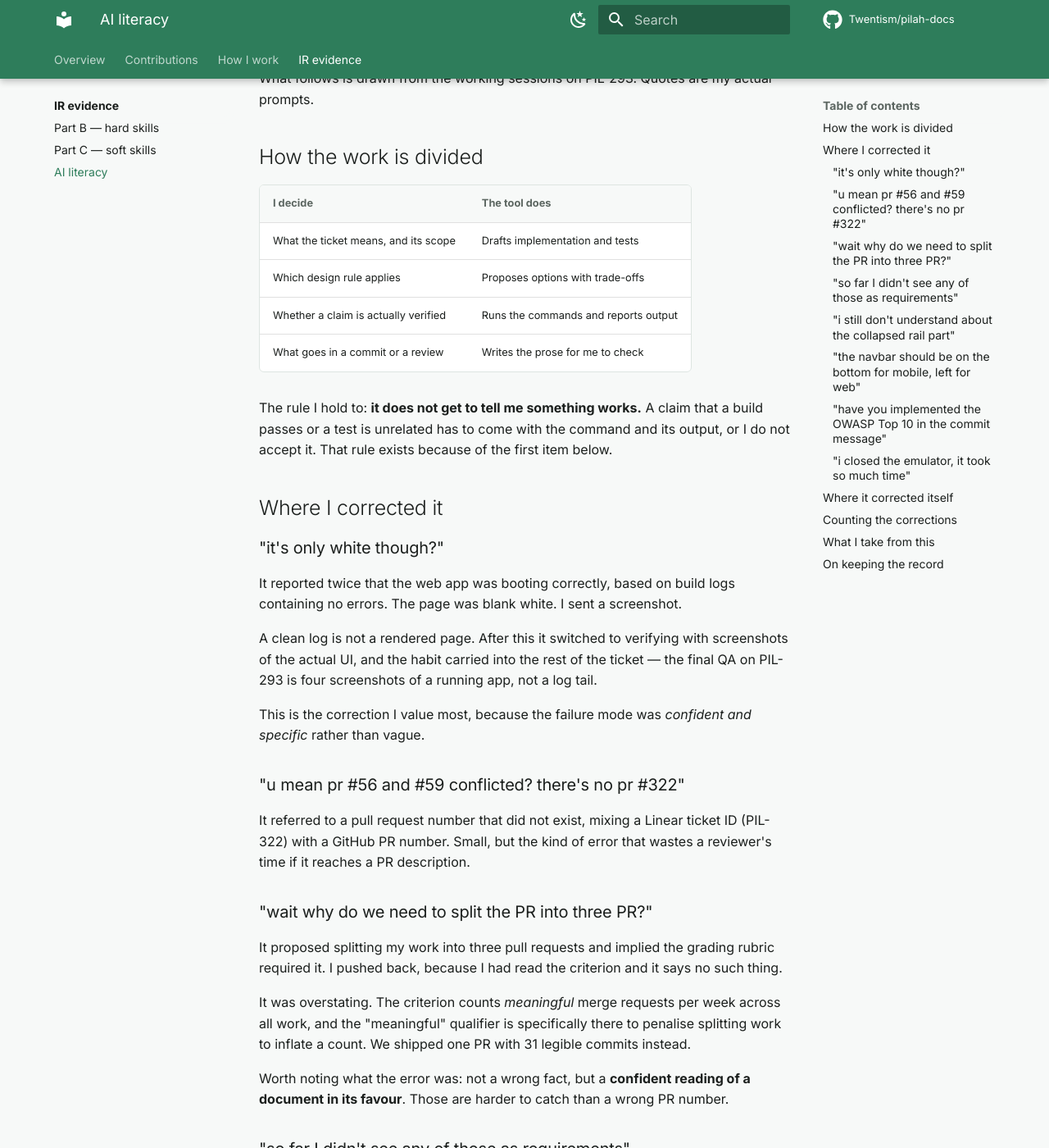
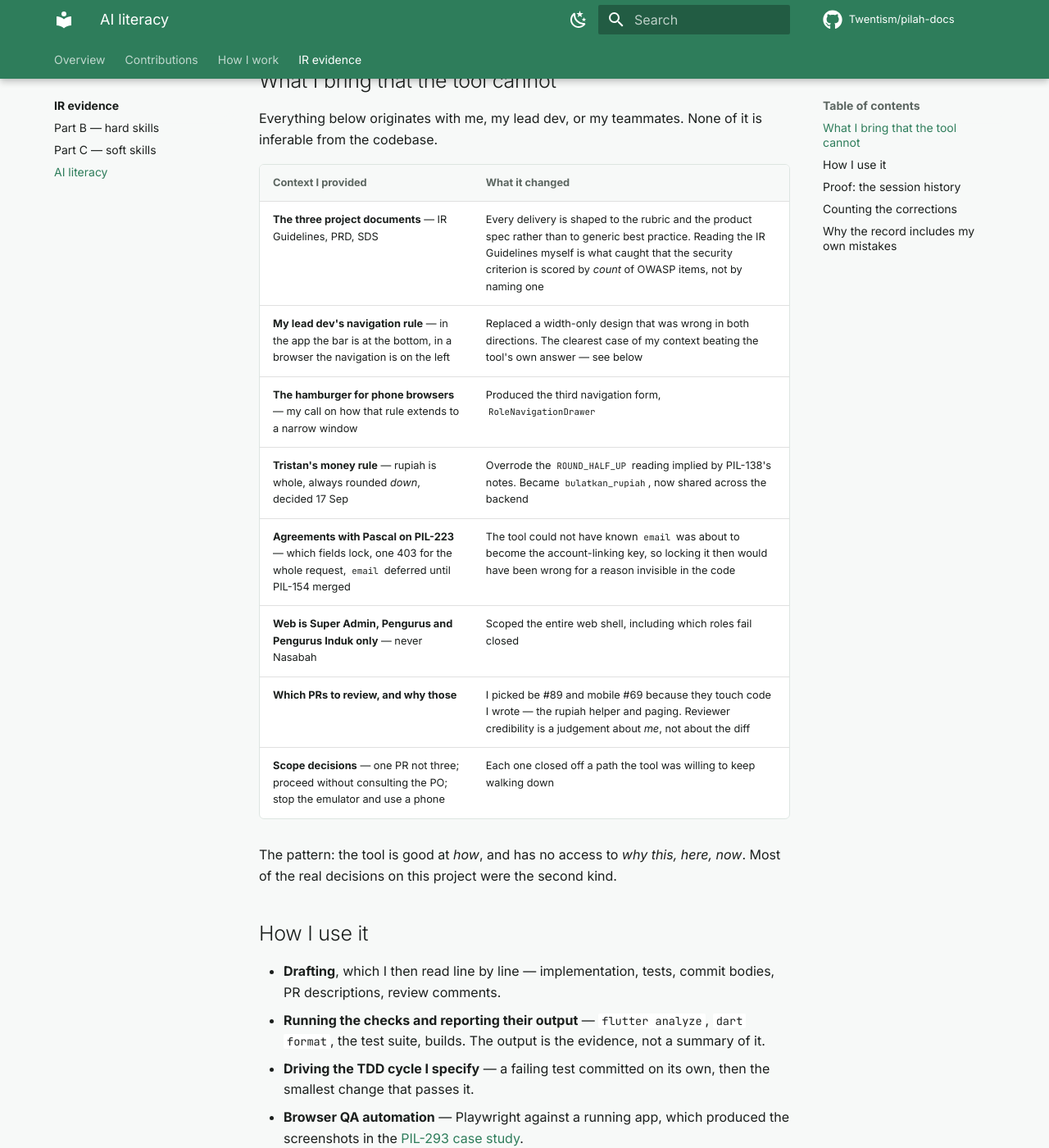
Before and after one commit to Twentism/pilah-docs, an MkDocs documentation site: the page built from docs/ir/ai-literacy.md, in a window 1280 px wide and 1400 px high, scrolled down 263 px. Shown: the whole window at 82% size. Built offline with MkDocs 1.6.1 and Material for MkDocs 9.7.7, drawn with Linux system fonts in a browser that asks for light colours; comment, search, counter and statistics services are not loaded; some of the changed text lies outside the part shown.

Commit message:
docs(ir): lead the AI literacy page with the context I supply
The page opened on the tool's mistakes, which buries the part that actually
demonstrates direction: the context only I could provide. It now opens with
that — the three project documents, my lead dev's navigation rule, Tristan's
rounding decision, the PIL-223 agreements with Pascal, the web role scope, the
choice of which PRs to review, and the scope calls — each paired with what it
changed in the work.

A short section on how the tool is actually used follows, then the session
history as proof, then the tally of corrections by cause.

```diff
--- a/docs/ir/ai-literacy.md
+++ b/docs/ir/ai-literacy.md
@@ -1,134 +1,111 @@
-# AI literacy — session history
+# AI literacy
 
-I use Claude Code as a working tool on this project. The interesting evidence
-is not that it writes code; it is the record of **where its output was wrong
-and how that was caught**. That record is kept deliberately, because a
-transcript showing only successes would be evidence of nothing.
+I use Claude Code as a working tool on this project. What decides whether that
+produces good work is not the generation. It is the **context I supply**, which
+the tool has no way to obtain, and the **verification I insist on** before
+accepting anything.
 
-What follows is drawn from the working sessions on PIL-293. Quotes are my
-actual prompts.
+## What I bring that the tool cannot
 
-## How the work is divided
+Everything below originates with me, my lead dev, or my teammates. None of it is
+inferable from the codebase.
 
-| I decide | The tool does |
+| Context I provided | What it changed |
 |---|---|
-| What the ticket means, and its scope | Drafts implementation and tests |
-| Which design rule applies | Proposes options with trade-offs |
-| Whether a claim is actually verified | Runs the commands and reports output |
-| What goes in a commit or a review | Writes the prose for me to check |
+| **The three project documents** — IR Guidelines, PRD, SDS | Every delivery is shaped to the rubric and the product spec rather than to generic best practice. Reading the IR Guidelines myself is what caught that the security criterion is scored by *count* of OWASP items, not by naming one |
+| **My lead dev's navigation rule** — in the app the bar is at the bottom, in a browser the navigation is on the left | Replaced a width-only design that was wrong in both directions. The clearest case of my context beating the tool's own answer — see below |
+| **The hamburger for phone browsers** — my call on how that rule extends to a narrow window | Produced the third navigation form, `RoleNavigationDrawer` |
+| **Tristan's money rule** — rupiah is whole, always rounded *down*, decided 17 Sep | Overrode the `ROUND_HALF_UP` reading implied by PIL-138's notes. Became `bulatkan_rupiah`, now shared across the backend |
+| **Agreements with Pascal on PIL-223** — which fields lock, one 403 for the whole request, `email` deferred until PIL-154 merged | The tool could not have known `email` was about to become the account-linking key, so locking it then would have been wrong for a reason invisible in the code |
+| **Web is Super Admin, Pengurus and Pengurus Induk only** — never Nasabah | Scoped the entire web shell, including which roles fail closed |
+| **Which PRs to review, and why those** | I picked be #89 and mobile #69 because they touch code I wrote — the rupiah helper and paging. Reviewer credibility is a judgement about *me*, not about the diff |
+| **Scope decisions** — one PR not three; proceed without consulting the PO; stop the emulator and use a phone | Each one closed off a path the tool was willing to keep walking down |
 
-The rule I hold to: **it does not get to tell me something works.** A claim
-that a build passes or a test is unrelated has to come with the command and its
-output, or I do not accept it. That rule exists because of the first item
-below.
+The pattern: the tool is good at *how*, and has no access to *why this, here,
+now*. Most of the real decisions on this project were the second kind.
 
-## Where I corrected it
+## How I use it
 
-### "it's only white though?"
+- **Drafting**, which I then read line by line — implementation, tests, commit
+  bodies, PR descriptions, review comments.
+- **Running the checks and reporting their output** — `flutter analyze`,
+  `dart format`, the test suite, builds. The output is the evidence, not a
+  summary of it.
+- **Driving the TDD cycle I specify** — a failing test committed on its own,
+  then the smallest change that passes it.
+- **Browser QA automation** — Playwright against a running app, which produced
+  the screenshots in the [PIL-293 case study](../contributions/pil-293.md).
 
-It reported twice that the web app was booting correctly, based on build logs
-containing no errors. The page was blank white. I sent a screenshot.
+One standing rule, which exists because of the first entry below:
 
-A clean log is not a rendered page. After this it switched to verifying with
-screenshots of the actual UI, and the habit carried into the rest of the
-ticket — the final QA on PIL-293 is four screenshots of a running app, not a
-log tail.
+!!! important "It does not get to tell me something works"
+    A claim that a build passes, a test is unrelated, or a page renders has to
+    arrive with the command and its output. Without that I do not accept it.
 
-This is the correction I value most, because the failure mode was *confident
-and specific* rather than vague.
+## Proof: the session history
 
-### "u mean pr #56 and #59 conflicted? there's no pr #322"
+The prompt history is retained rather than discarded. These are my actual
+prompts, at the points where I rejected or redirected what I was given.
 
-It referred to a pull request number that did not exist, mixing a Linear ticket
-ID (PIL-322) with a GitHub PR number. Small, but the kind of error that wastes
-a reviewer's time if it reaches a PR description.
+??? failure "“it's only white though?” — a working app reported from a clean log"
+    It told me twice that the web app was booting correctly, based on build logs
+    with no errors. The page was blank white. I sent a screenshot.
 
-### "wait why do we need to split the PR into three PR?"
+    A clean log is not a rendered page. It switched to verifying with
+    screenshots of the real UI, and that habit is what later caught the
+    collapsed rail having no labels.
 
-It proposed splitting my work into three pull requests and implied the grading
-rubric required it. I pushed back, because I had read the criterion and it says
-no such thing.
+??? failure "“the navbar should be on the bottom for mobile, left for web”"
+    The most consequential one. Its own review had found that a phone in
+    landscape is 844px wide and therefore lost its bottom bar — and its proposed
+    fix was to add Material's window *height* class as a second dimension.
 
-It was overstating. The criterion counts *meaningful* merge requests per week
-across all work, and the "meaningful" qualifier is specifically there to
-penalise splitting work to inflate a count. We shipped one PR with 31 legible
-commits instead.
+    I gave it my lead dev's rule instead: platform decides, not size. That made
+    the bug disappear rather than be guarded against, and let a whole layer of
+    viewport workarounds be deleted from the test suite. A domain rule from a
+    human beat a technically correct elaboration from the tool.
 
-Worth noting what the error was: not a wrong fact, but a **confident reading of
-a document in its favour**. Those are harder to catch than a wrong PR number.
+??? failure "“wait why do we need to split the PR into three PR?”"
+    It proposed splitting my work into three pull requests and implied the rubric
+    required it. I had read the criterion and it says no such thing — it counts
+    *meaningful* merge requests, and that qualifier exists precisely to penalise
+    splitting work to inflate a count.
 
-### "so far I didn't see any of those as requirements"
+    Not a wrong fact: a confident reading of a document in its own favour. Harder
+    to catch than a wrong number.
 
-Same session, same shape. I asked it to justify a claim against the actual
-source rather than from memory, and the justification did not survive.
+??? failure "“have you implemented the OWASP Top 10 in the commit message”"
+    It had not. All the commits had shipped with no OWASP reference, which the
+    rubric asks for in the commit body — and the same thing had already been
+    missed once on PIL-168. I asked a direct question about a requirement instead
+    of assuming it was handled.
 
-### "i still don't understand about the collapsed rail part"
+??? failure "“i still don't understand about the collapsed rail part”"
+    Its explanation of a bug it had found was not understandable, so I said so
+    rather than nodding along. Only after the second, clearer explanation could I
+    agree the fix was worth making. Approving a change I did not understand would
+    have been the easier path.
 
-Its explanation of a bug it had found was not understandable, so I said so
-rather than nodding along. The second explanation — two widths of the same
-widget, and a separate setting controlling whether captions appear — was clear,
-and only then could I agree it was worth fixing.
+??? failure "“u mean pr #56 and #59 conflicted? there's no pr #322”"
+    It cited a pull request number that did not exist, mixing a Linear ticket ID
+    with a GitHub PR number.
 
-If I had not asked, I would have approved a change I did not understand.
+??? failure "“i closed the emulator, it took so much time”"
+    It set up an Android emulator needing a 929 MB image that had not booted
+    after twelve minutes. I stopped it and asked for an alternative. Judging when
+    a suggested path is not worth the wait is my call.
 
-### "the navbar should be on the bottom for mobile, left for web"
-
-The most consequential one. It had built the navigation decision entirely from
-window width, and its own review found a bug: a phone in landscape is 844px
-wide, so it lost its bottom bar.
-
-Its proposed fix was to add Material's window *height* class as a second
-dimension. I passed on my lead dev's rule instead — platform decides, not size.
-
-That was the better answer, and it made the bug disappear rather than be
-guarded against. The whole layer of viewport workarounds in the test suite was
-deleted as a result. A domain rule from a human beat a technically correct
-elaboration from the tool.
-
-### "have you implemented the OWASP Top 10 in the commit message"
-
-It had not. All 31 commits had shipped with no OWASP reference, which a
-specific criterion asks for in the commit body — and the same thing had already
-been missed once, on PIL-168.
-
-I asked a direct question about a requirement rather than assuming it had been
-handled. It had not been.
-
-### "i closed the emulator, it took so much time"
-
-It set up an Android emulator that needed a 929 MB image and had not booted
-after twelve minutes. I stopped it and asked for an alternative. Knowing when a
-suggested path is not worth the wait is my call, not the tool's.
-
-## Where it corrected itself
-
-Kept here because self-correction is cheap to claim and easy to check.
-
-- **"All nine failures are pre-existing."** It said this, and said it had
-  verified it. CI then failed two tests. Seven were pre-existing; two were its
-  own regression, in files its check had not covered. The claim was not false so
-  much as **overreaching** — a check across three files cannot speak for a
-  suite.
-- **An asserted merge conflict that did not exist.** It said two PRs conflicted.
-  Testing with `git merge-tree --write-tree` came back clean: they touched
-  different regions of the same file. It had inferred the conflict from a file
-  list.
-- **A "deprecated" tool that was current.** Dismissed a CLI because its version
-  read `0.1.22`. That was the tool's own versioning scheme.
-- **A screenshot that did not show what it claimed.** It offered a 1440×900
-  capture as proof the content-width cap worked. At that width the cap is a
-  no-op (1440 − 256 rail = 1184, under the 1200 limit). The screenshot was real;
-  the reading of it was wrong.
-- **A test that passed before the fix.** While fixing the unlabelled rail it
-  wrote a test for label text that passed against the broken code, because the
-  text is in the widget tree but unpainted. It deleted the test rather than keep
-  a false guarantee.
+It also corrected itself several times, kept separately because self-correction
+is cheap to claim: an asserted merge conflict that `git merge-tree` disproved, a
+current tool called deprecated from its version number, a screenshot offered as
+proof of something it did not show, a claim that nine test failures were all
+pre-existing when two were its own regression, and a test it deleted for passing
+before the fix.
 
 ## Counting the corrections
 
-Anecdotes do not show a pattern. Tallying the same corrections by *cause*
-does, and the tally is what changed how I work rather than any single
-incident.
+Anecdotes do not show a pattern; tallying them by *cause* does. This tally is
+what changed how I work, more than any single incident.
 
 | Cause | Count | Incidents |
 |---|---|---|
@@ -137,51 +114,32 @@ incident.
 | Requirement known but not built into planning | 2 | OWASP missing from commits on PIL-168, then again on PIL-293 |
 | Claim stronger than the evidence | 2 | PR split "required" by the rubric, Android build "blocked" |
 
-**What the counts say.** Seven of nine sit in the top two rows, and both rows
-are the same underlying mistake: a conclusion reached by inference when direct
-evidence was one command away. That is a bigger share than I expected, and it
-is not a knowledge problem — the checks were all cheap.
+**What the counts say.** Seven of nine sit in the top two rows, and both are the
+same underlying mistake: a conclusion reached by inference when direct evidence
+was one command away. That share was higher than I expected, and it is not a
+knowledge problem — the checks were all cheap.
 
-**What changed as a result**, in order of how much each has caught:
+**What changed as a result**, in order of how much each has since caught:
 
-1. **Screenshots replaced log tails** for anything user-visible. Directly
-   caused by the blank-page incidents; it is also what caught the collapsed
-   rail having no labels.
-2. **"Verified" must name its scope.** After the nine-failures miss, a claim
-   now says *which* files were run, which is what would have exposed that two
-   of them were untested.
-3. **The OWASP item is chosen at slice-planning time**, not at commit time.
-   Two misses with the same shape meant the remedy had to move earlier in the
-   process, not be applied harder at the end.
-4. **Plans written before the work, not after.** The
+1. **Screenshots replaced log tails** for anything user-visible.
+2. **"Verified" must name its scope** — *which* files were run, which is what
+   would have exposed the two untested ones.
+3. **The OWASP item is chosen at slice-planning time**, not at commit time. Two
+   misses of the same shape meant the remedy had to move earlier in the process
+   rather than be applied harder at the end.
+4. **Plans written before the work** — the
    [programming principles](../process/programming.md) page states what PIL-340
-   will claim *before* its commits exist, so the claim can be checked against
-   them rather than reverse-engineered from them.
+   will claim before its commits exist, so the claim can be checked against them
+   instead of reverse-engineered from them.
 
-Row three is the one still open: it has recurred once already, and one
-successful application is not yet evidence the fix holds.
+Item 3 is still open: it has recurred once, and one successful application is
+not yet evidence the fix holds.
 
-## What I take from this
+## Why the record includes my own mistakes
 
-Every one of these came from a conclusion that was **cheap to check directly
-and was inferred instead** — logs instead of the screen, a file list instead of
-a merge test, a version number instead of the documentation, a remembered
-rubric instead of the rubric.
+Several entries above make my earlier statements look wrong too — the blocker I
+reported as blocking turned out to need only a config file present, and I had
+accepted the "nine pre-existing failures" claim before CI contradicted it.
 
-So the working rule is not "distrust the tool". It is narrower and more useful:
-
-> When checking is cheap, check the thing itself. When it is not cheap, say
-> which check was actually run.
-
-That is also why the commit bodies in this project record the exact commands
-and their output. It is not ceremony — it is the only form in which "this
-works" means anything.
-
-## On keeping the record
-
-The prompt history is retained rather than discarded at the end of a session,
-and the corrections above are reproduced here rather than summarised away.
-Several of them make my own earlier statements look wrong too — the blocker I
-reported as blocking, for instance, turned out to need only a config file
-present. That is the point. A log of AI use that contains no disagreements is
-not a log of AI use; it is marketing.
+That is deliberate. A log of AI use containing no disagreements is not a log of
+AI use.
```
